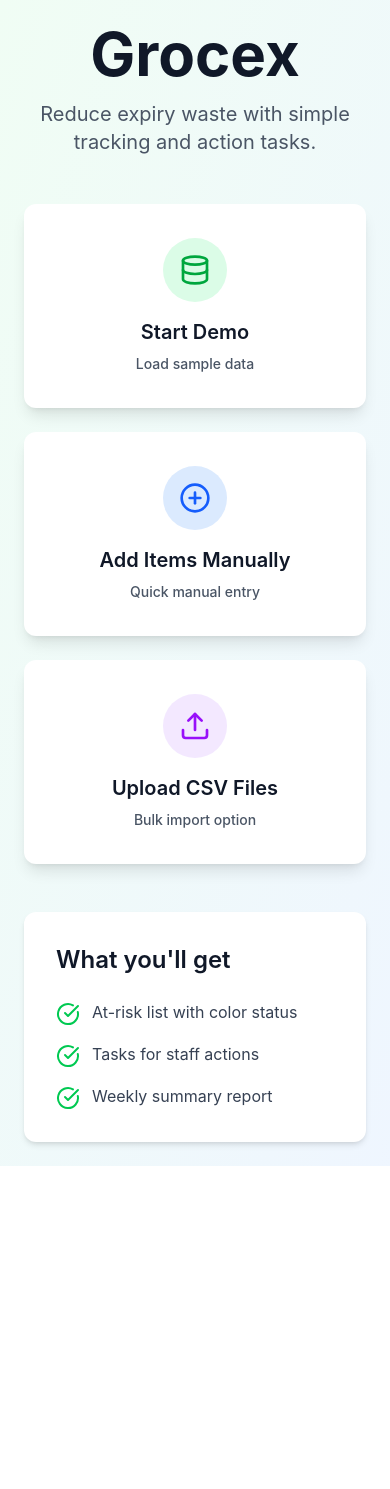
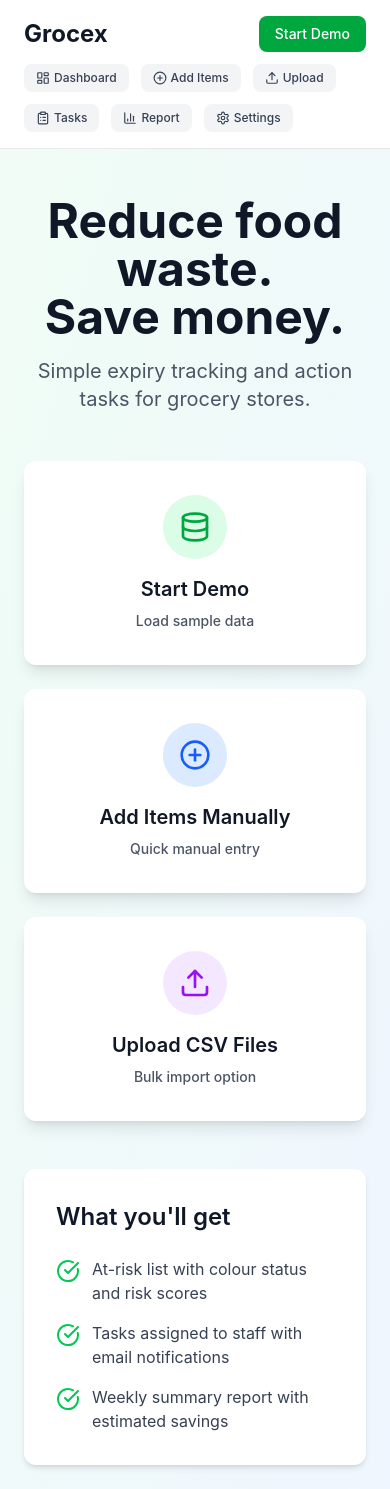
Before and after one commit to theofficialzapman/grocex-mvp, a React (Vite) app: page / in a window 390 px wide. Before the commit the page ends 1166 px from the top, so only its background shows below. Built offline with nearby package versions, Linux system fonts and the light colour scheme.

Commit message:
add email notifications, mobile layout, start screen nav

```diff
--- a/src/app/layouts/MainLayout.tsx
+++ b/src/app/layouts/MainLayout.tsx
@@ -1,5 +1,6 @@
+import { useState } from 'react';
 import { Outlet, NavLink } from 'react-router';
-import { LayoutDashboard, PlusCircle, Upload, ClipboardList, BarChart3, Settings } from 'lucide-react';
+import { LayoutDashboard, PlusCircle, Upload, ClipboardList, BarChart3, Settings, Menu, X } from 'lucide-react';
 import { useData } from '../context/DataContext';
 
 const navItems = [
@@ -13,17 +14,25 @@ const navItems = [
 
 export default function MainLayout() {
   const { isDemoMode } = useData();
+  const [sidebarOpen, setSidebarOpen] = useState(false);
 
-  return (
-    <div className="flex h-screen bg-gray-50">
-      <aside className="w-64 bg-white border-r border-gray-200 flex flex-col">
-        <div className="p-6 border-b border-gray-200">
+  const SidebarContent = () => (
+    <>
+      <div className="p-6 border-b border-gray-200 flex items-center justify-between">
+        <div>
           <h1 className="text-2xl font-bold text-gray-900">Grocex</h1>
           {isDemoMode && (
             <span className="inline-flex items-center gap-1 mt-1 px-2 py-0.5 bg-amber-100 text-amber-700 rounded text-xs font-medium">
               ⚡ Demo Mode
             </span>
           )}
+        </div>
+        <button
+          onClick={() => setSidebarOpen(false)}
+          className="lg:hidden p-1 rounded hover:bg-gray-100"
+        >
+          <X className="w-5 h-5 text-gray-500" />
+        </button>
       </div>
 
       <nav className="flex-1 p-4">
@@ -32,6 +41,7 @@ export default function MainLayout() {
             <li key={item.to}>
               <NavLink
                 to={item.to}
+                onClick={() => setSidebarOpen(false)}
                 className={({ isActive }) =>
                   `flex items-center gap-3 px-4 py-3 rounded-lg transition-colors ${
                     isActive
@@ -55,9 +65,49 @@ export default function MainLayout() {
           </p>
         </div>
       )}
+    </>
+  );
+
+  return (
+    <div className="flex h-screen bg-gray-50">
+
+      {/* Mobile overlay */}
+      {sidebarOpen && (
+        <div
+          className="fixed inset-0 bg-black/40 z-30 lg:hidden"
+          onClick={() => setSidebarOpen(false)}
+        />
+      )}
+
+      {/* Sidebar — hidden on mobile unless open */}
+      <aside className={`
+        fixed lg:static inset-y-0 left-0 z-40
+        w-64 bg-white border-r border-gray-200 flex flex-col
+        transform transition-transform duration-200
+        ${sidebarOpen ? 'translate-x-0' : '-translate-x-full'}
+        lg:translate-x-0
+      `}>
+        <SidebarContent />
       </aside>
 
-      <main className="flex-1 overflow-auto">
+      {/* Main content */}
+      <main className="flex-1 overflow-auto min-w-0">
+        {/* Top bar with hamburger on mobile */}
+        <div className="lg:hidden bg-white border-b border-gray-200 px-4 py-3 flex items-center gap-3 sticky top-0 z-20">
+          <button
+            onClick={() => setSidebarOpen(true)}
+            className="p-1 rounded hover:bg-gray-100"
+          >
+            <Menu className="w-6 h-6 text-gray-700" />
+          </button>
+          <h1 className="text-lg font-bold text-gray-900">Grocex</h1>
+          {isDemoMode && (
+            <span className="inline-flex items-center gap-1 px-2 py-0.5 bg-amber-100 text-amber-700 rounded text-xs font-medium ml-auto">
+              ⚡ Demo
+            </span>
+          )}
+        </div>
+
         {isDemoMode && (
           <div className="bg-amber-50 border-b border-amber-200 px-6 py-2 flex items-center gap-2">
             <span className="text-xs font-medium text-amber-700">
--- a/src/app/screens/StartScreen.tsx
+++ b/src/app/screens/StartScreen.tsx
@@ -1,6 +1,6 @@
 import { useNavigate } from 'react-router';
 import { useData } from '../context/DataContext';
-import { Database, Upload, PlusCircle, CheckCircle } from 'lucide-react';
+import { Database, Upload, PlusCircle, CheckCircle, LayoutDashboard, ClipboardList, BarChart3, Settings } from 'lucide-react';
 import { toast } from 'sonner';
 
 export default function StartScreen() {
@@ -13,21 +13,69 @@ export default function StartScreen() {
     navigate('/app/dashboard');
   };
 
-  const handleManualEntry = () => {
-    navigate('/app/add-items');
-  };
+  return (
+    <div className="min-h-screen bg-gradient-to-br from-green-50 to-blue-50">
 
-  const handleUploadCSV = () => {
-    navigate('/app/upload-data');
-  };
+      {/* Top nav bar */}
+      <nav className="bg-white border-b border-gray-200 px-6 py-4">
+        <div className="max-w-6xl mx-auto flex items-center justify-between">
+          <h1 className="text-2xl font-bold text-gray-900">Grocex</h1>
+          <div className="hidden md:flex items-center gap-6">
+            <button onClick={() => navigate('/app/dashboard')} className="flex items-center gap-2 text-sm text-gray-600 hover:text-green-700 transition-colors">
+              <LayoutDashboard className="w-4 h-4" /> Dashboard
+            </button>
+            <button onClick={() => navigate('/app/add-items')} className="flex items-center gap-2 text-sm text-gray-600 hover:text-green-700 transition-colors">
+              <PlusCircle className="w-4 h-4" /> Add Items
+            </button>
+            <button onClick={() => navigate('/app/upload-data')} className="flex items-center gap-2 text-sm text-gray-600 hover:text-green-700 transition-colors">
+              <Upload className="w-4 h-4" /> Upload Data
+            </button>
+            <button onClick={() => navigate('/app/tasks')} className="flex items-center gap-2 text-sm text-gray-600 hover:text-green-700 transition-colors">
+              <ClipboardList className="w-4 h-4" /> Tasks
+            </button>
+            <button onClick={() => navigate('/app/weekly-report')} className="flex items-center gap-2 text-sm text-gray-600 hover:text-green-700 transition-colors">
+              <BarChart3 className="w-4 h-4" /> Weekly Report
+            </button>
+            <button onClick={() => navigate('/app/settings')} className="flex items-center gap-2 text-sm text-gray-600 hover:text-green-700 transition-colors">
+              <Settings className="w-4 h-4" /> Settings
+            </button>
+          </div>
+          <button
+            onClick={handleStartDemo}
+            className="bg-green-600 text-white px-4 py-2 rounded-lg text-sm font-medium hover:bg-green-700 transition-colors"
+          >
+            Start Demo
+          </button>
+        </div>
 
-  return (
-    <div className="min-h-screen bg-gradient-to-br from-green-50 to-blue-50 flex items-center justify-center p-6">
+        {/* Mobile nav */}
+        <div className="md:hidden mt-3 flex flex-wrap gap-3">
+          {[
+            { label: 'Dashboard', icon: LayoutDashboard, path: '/app/dashboard' },
+            { label: 'Add Items', icon: PlusCircle, path: '/app/add-items' },
+            { label: 'Upload', icon: Upload, path: '/app/upload-data' },
+            { label: 'Tasks', icon: ClipboardList, path: '/app/tasks' },
+            { label: 'Report', icon: BarChart3, path: '/app/weekly-report' },
+            { label: 'Settings', icon: Settings, path: '/app/settings' },
+          ].map(({ label, icon: Icon, path }) => (
+            <button
+              key={path}
+              onClick={() => navigate(path)}
+              className="flex items-center gap-1 px-3 py-1.5 bg-gray-100 rounded-lg text-xs text-gray-700 hover:bg-green-50 hover:text-green-700 transition-colors"
+            >
+              <Icon className="w-3.5 h-3.5" /> {label}
+            </button>
+          ))}
+        </div>
+      </nav>
+
+      {/* Hero */}
+      <div className="flex items-center justify-center p-6 pt-12">
         <div className="max-w-4xl w-full">
           <div className="text-center mb-12">
-          <h1 className="text-6xl font-bold text-gray-900 mb-4">Grocex</h1>
+            <h2 className="text-5xl font-bold text-gray-900 mb-4">Reduce food waste.<br />Save money.</h2>
             <p className="text-xl text-gray-600">
-            Reduce expiry waste with simple tracking and action tasks.
+              Simple expiry tracking and action tasks for grocery stores.
             </p>
           </div>
 
@@ -44,7 +92,7 @@ export default function StartScreen() {
             </button>
 
             <button
-            onClick={handleManualEntry}
+              onClick={() => navigate('/app/add-items')}
               className="bg-white rounded-xl p-8 shadow-lg hover:shadow-xl transition-all border-2 border-transparent hover:border-blue-500 group"
             >
               <div className="w-16 h-16 bg-blue-100 rounded-full flex items-center justify-center mx-auto mb-4 group-hover:bg-blue-500 transition-colors">
@@ -55,7 +103,7 @@ export default function StartScreen() {
             </button>
 
             <button
-            onClick={handleUploadCSV}
+              onClick={() => navigate('/app/upload-data')}
               className="bg-white rounded-xl p-8 shadow-lg hover:shadow-xl transition-all border-2 border-transparent hover:border-purple-500 group"
             >
               <div className="w-16 h-16 bg-purple-100 rounded-full flex items-center justify-center mx-auto mb-4 group-hover:bg-purple-500 transition-colors">
@@ -71,19 +119,20 @@ export default function StartScreen() {
             <ul className="space-y-4">
               <li className="flex items-start">
                 <CheckCircle className="w-6 h-6 text-green-500 mr-3 flex-shrink-0 mt-0.5" />
-              <span className="text-gray-700">At-risk list with color status</span>
+                <span className="text-gray-700">At-risk list with colour status and risk scores</span>
               </li>
               <li className="flex items-start">
                 <CheckCircle className="w-6 h-6 text-green-500 mr-3 flex-shrink-0 mt-0.5" />
-              <span className="text-gray-700">Tasks for staff actions</span>
+                <span className="text-gray-700">Tasks assigned to staff with email notifications</span>
               </li>
               <li className="flex items-start">
                 <CheckCircle className="w-6 h-6 text-green-500 mr-3 flex-shrink-0 mt-0.5" />
-              <span className="text-gray-700">Weekly summary report</span>
+                <span className="text-gray-700">Weekly summary report with estimated savings</span>
               </li>
             </ul>
           </div>
         </div>
       </div>
+    </div>
   );
 }
--- a/src/app/utils/csvUtils.ts
+++ b/src/app/utils/csvUtils.ts
@@ -307,13 +307,14 @@ export function exportWeeklyReportCSV(items: Item[], tasks: Task[]): string {
 
   // Tasks detail
   lines.push('TASKS DETAIL');
-  const taskHeader = ['Item Name', 'Action', 'Assignee', 'Due Date', 'Completed', 'Completed At', 'Notes'];
+  const taskHeader = ['Item Name', 'Action', 'Assignee', 'Assignee Email', 'Due Date', 'Completed', 'Completed At', 'Notes'];
   lines.push(taskHeader.map(e).join(','));
   tasks.forEach(task => {
     lines.push([
       task.itemName,
       task.action,
       task.assignee || '',
+      task.assigneeEmail || '',
       task.dueDate,
       task.completed ? 'Yes' : 'No',
       task.completedAt || '',
```
Also changed, not shown: package.json (+5 -4 lines), src/app/components/ItemDetailDrawer.tsx (+18 -1 lines), src/app/utils/emailUtils.ts (added, +33 -0 lines), 2 other files (tests, documents, lock files or other folders). Lines whose indentation alone changed are shown as unchanged.
